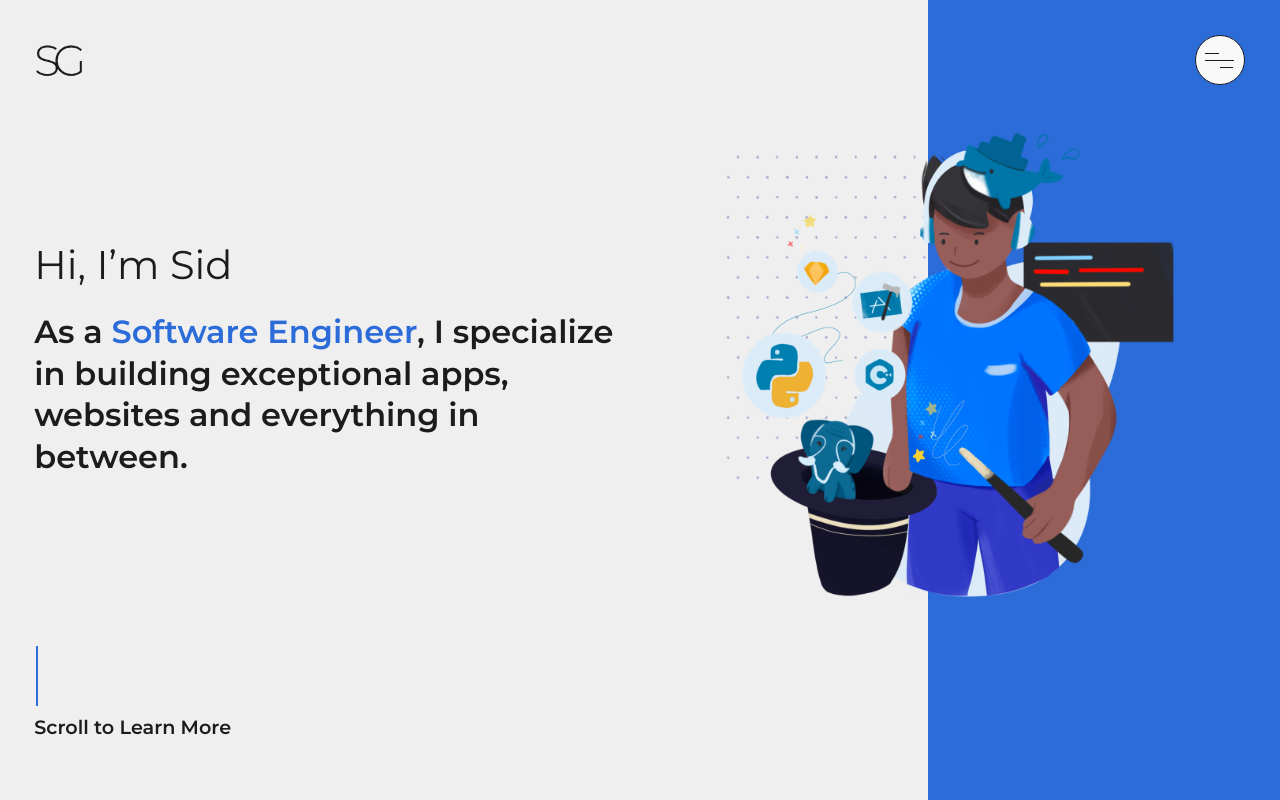
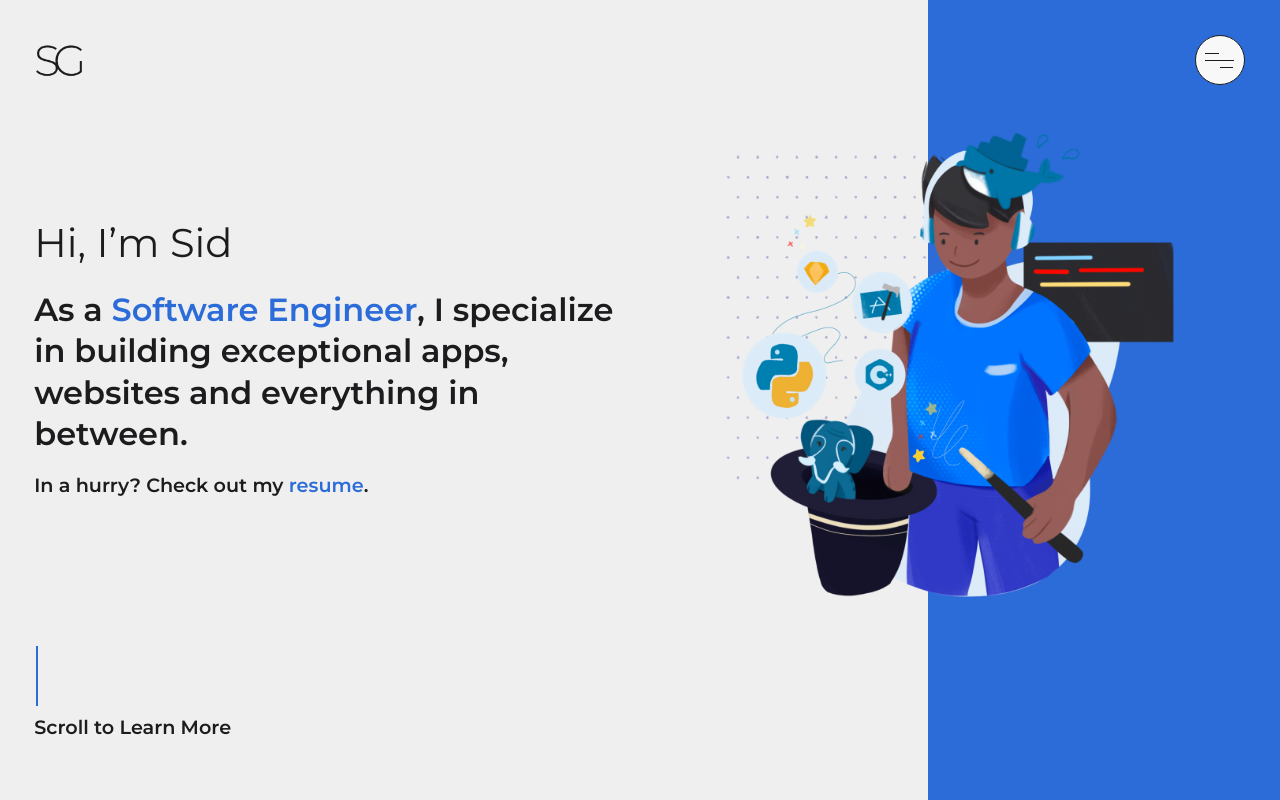
Before and after one commit to siddharthgarg4/PersonalPortfolio, a Vue app: page / in a window 1280 px wide. Built offline with nearby package versions, Linux system fonts and the light colour scheme.

Commit message:
added link for resume

```diff
--- a/src/components/Cover.vue
+++ b/src/components/Cover.vue
@@ -20,6 +20,13 @@
             As a <span class="blueFont">Software Engineer</span>, I specialize in
             building exceptional apps, websites and everything in between.
           </p>
+        </b-row>
+        <b-row>
+          <b-col class="align-items-center removePadding">
+            <p class="coverResume cursorPointer" @click="goToResume">
+              In a hurry? Check out my <span class="blueFont">resume</span>.
+            </p>
+          </b-col>
         </b-row>
       </b-col>
       <b-col lg="6" class="extraPadding" v-scrollAnimation>
@@ -61,6 +68,9 @@ export default Vue.extend({
           "The element associated with the menu item is null / could not be found."
         );
       }
+    },
+    goToResume() {
+      window.open('https://drive.google.com/open?id=1znD9D40aV2y3--KMBDNguyxXOTcXZnXw', "_blank");
     }
   }
 });
@@ -183,4 +193,13 @@ export default Vue.extend({
 .menuContainer {
   margin: 0 15px 0 15px;
 }
+.coverResume {
+  font-size: 1.5vw;
+  font-weight: 600;
+  text-align: start;
+  @media (max-width: $screen-md) {
+    font-size: 3vw;
+    text-align: center;
+  }
+}
 </style>
```
